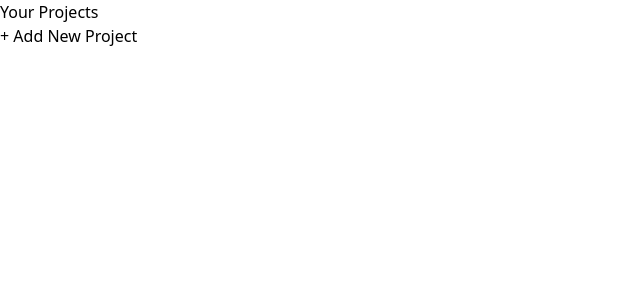
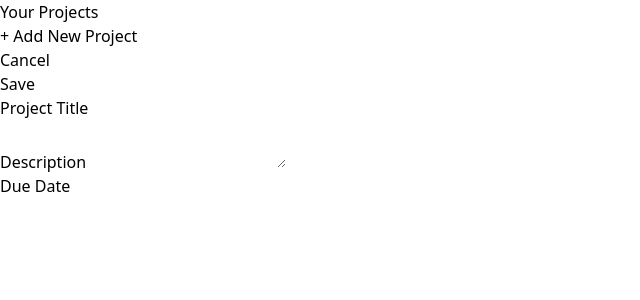
Before and after one commit to UsmanHaiderKhan/Task-Scheduling-Application, a React (Vite) app: page / in a window 1280 px wide. Shown: the top 300 px of the page, without its empty margins (0-640 px from the left). Built offline with nearby package versions, Linux system fonts and the light colour scheme.

Commit message:
♻️ Update : call the components here and fix the styling

```diff
--- a/src/App.jsx
+++ b/src/App.jsx
@@ -1,12 +1,13 @@
+import NewProject from "./components/NewProject";
 import Sidebar from "./components/sidebar";
 
 function App() {
   return (
     <>
-      <main>
-        <div className="h-screen py-8">
-          <Sidebar />
-        </div>
+      <main className="h-screen py-8 flex gap-8">
+
+        <Sidebar />
+        <NewProject />
 
       </main>
     </>
```
